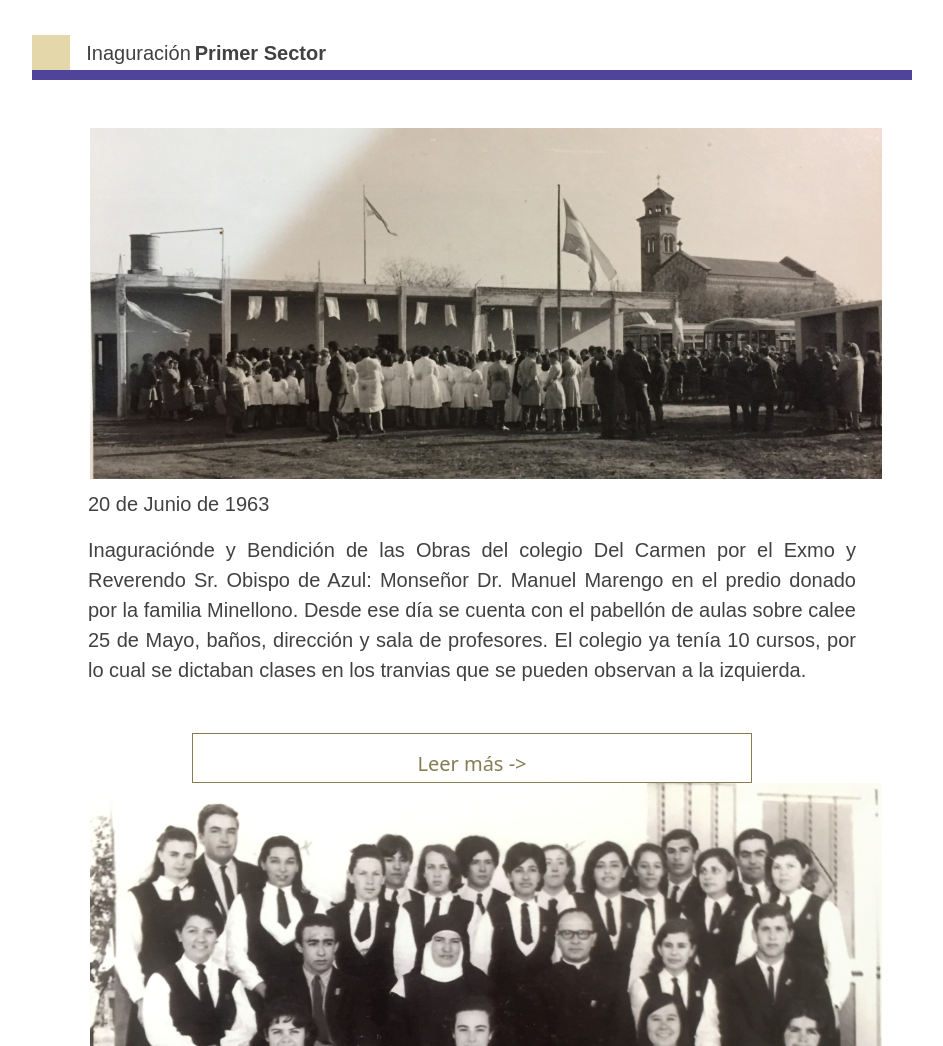
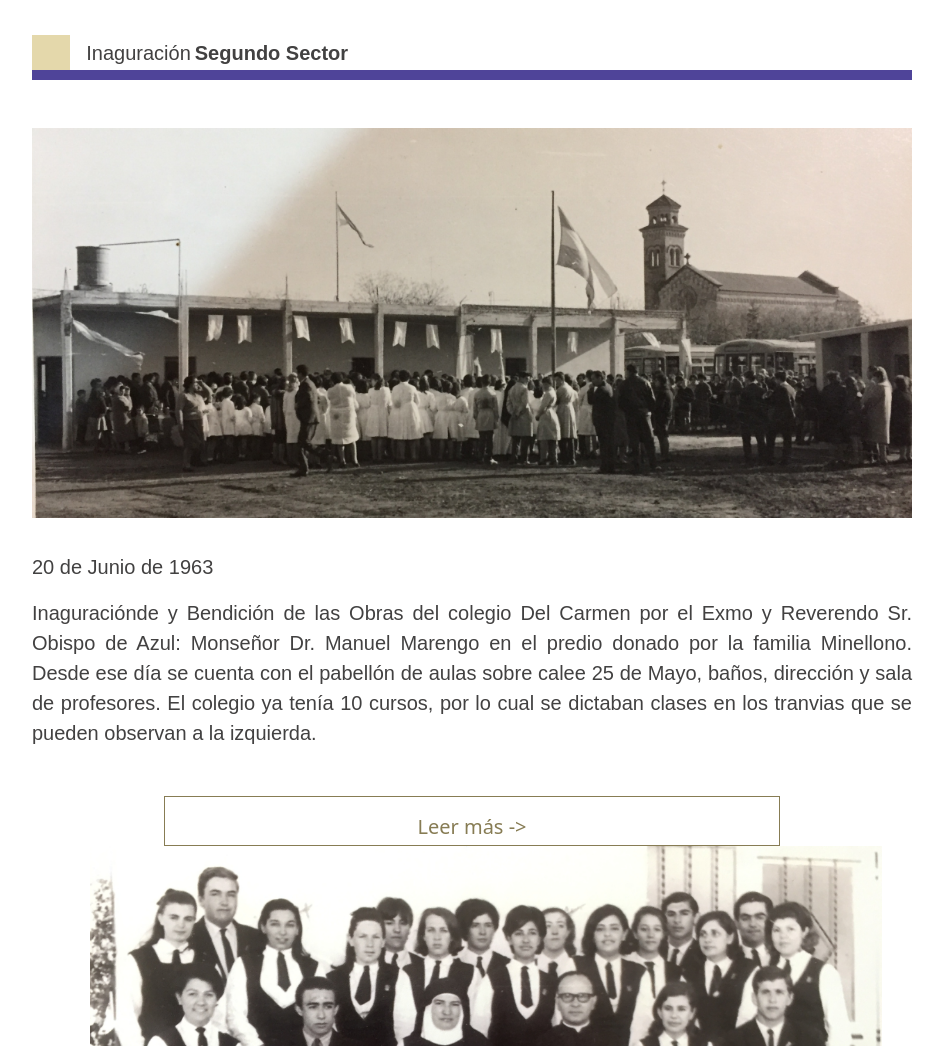
Before and after one commit to tcogliatti/tpe4_interfaces_galceran_cogliatti, a plain HTML site: page history.html in a window 1280 px wide. Shown: the part 1700-2746 px from the top of the page, without its empty margins (168-1111 px from the left). Drawn offline with nearby package versions, Linux system fonts and the light colour scheme.

Commit message:
cambio menor

```diff
--- a/history.html
+++ b/history.html
@@ -126,14 +126,14 @@
                 <div class="d-flex article-header w-100 mb-5 mt-5">
                     <div class="article-sub"></div>
                     <h2 class="pb-0 ps-3 pt-0 w-100 text-start m-0 d-flex align-items-center">Inaguración
-                        <span class="ms-1">Primer Sector </span></h2>
+                        <span class="ms-1">Segundo Sector </span></h2>
                 </div>
-                <img class="card-img" src="img/history_3.png" alt="Card image cap">
-                <div class="card-body ">
+                <img class="w-100 pb-4" src="img/history_3.png" alt="Card image cap">
+                <div class="container w-100 px-0">
 
                     <div class=" ">
-                        <p class="card-text px-3">20 de Junio de 1963</p>
-                        <p class="card-text px-3">Inaguraciónde y Bendición de las Obras del colegio Del Carmen por el
+                        <p class="card-text">20 de Junio de 1963</p>
+                        <p class="card-text">Inaguraciónde y Bendición de las Obras del colegio Del Carmen por el
                             Exmo y Reverendo Sr. Obispo de Azul: Monseñor Dr. Manuel Marengo en el predio donado por la
                             familia Minellono. Desde ese día se cuenta con el pabellón de aulas sobre calee 25 de Mayo,
                             baños, dirección y sala de profesores.
```
